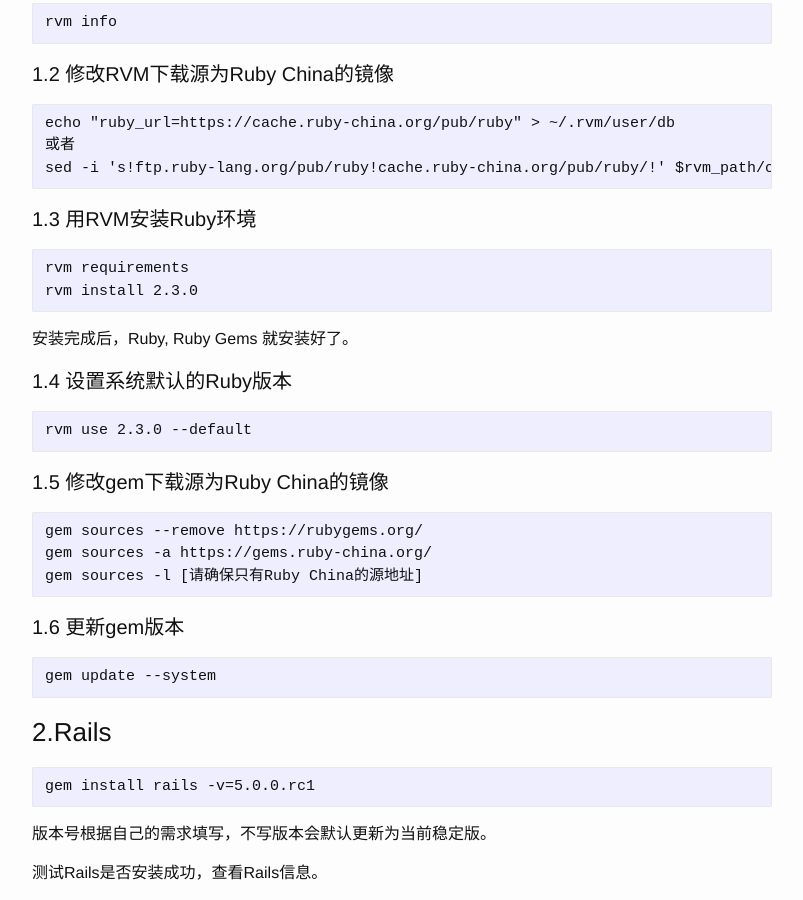
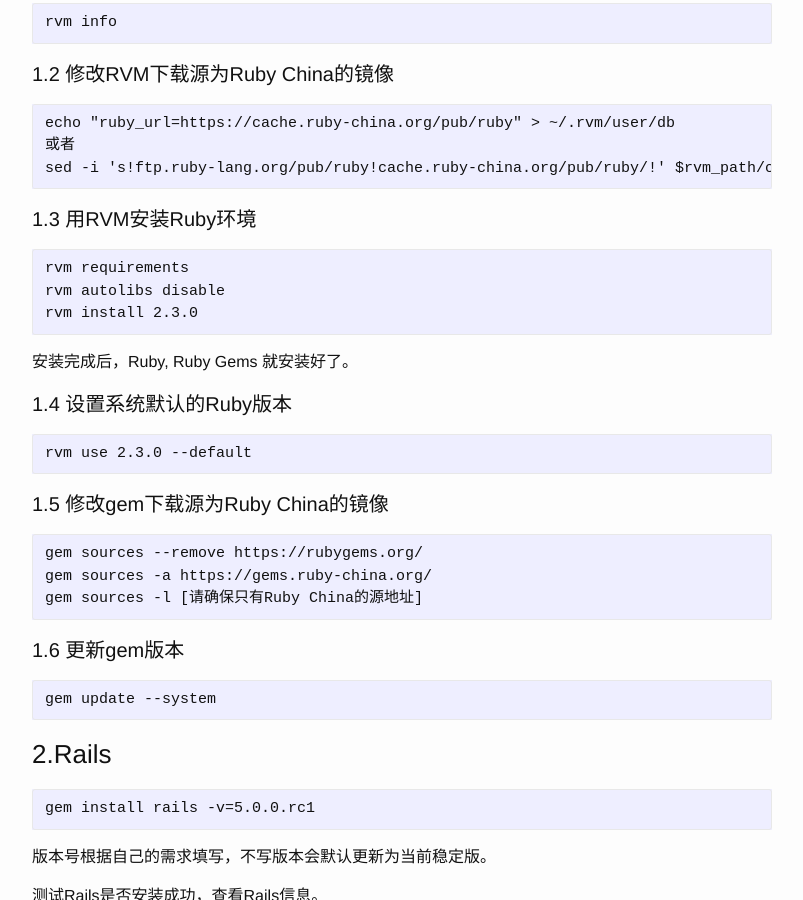
Before and after one commit to cikai/cikai.github.com, a Jekyll site: the page built from _posts/2016-06-06-服务器环境配置.md, in a window 1280 px wide and 900 px high, scrolled down 524 px. Shown: the whole window, without its empty margins (238-1041 px from the left). Built offline with Jekyll 4.4.1, drawn with Linux system fonts in a browser that asks for light colours.

Commit message:
Update 2016-06-06-服务器环境配置.md

```diff
--- a/_posts/2016-06-06-服务器环境配置.md
+++ b/_posts/2016-06-06-服务器环境配置.md
@@ -29,6 +29,7 @@
 #### 1.3 用RVM安装Ruby环境
 
 	rvm requirements
+	rvm autolibs disable
 	rvm install 2.3.0
 
 安装完成后，Ruby, Ruby Gems 就安装好了。
```
